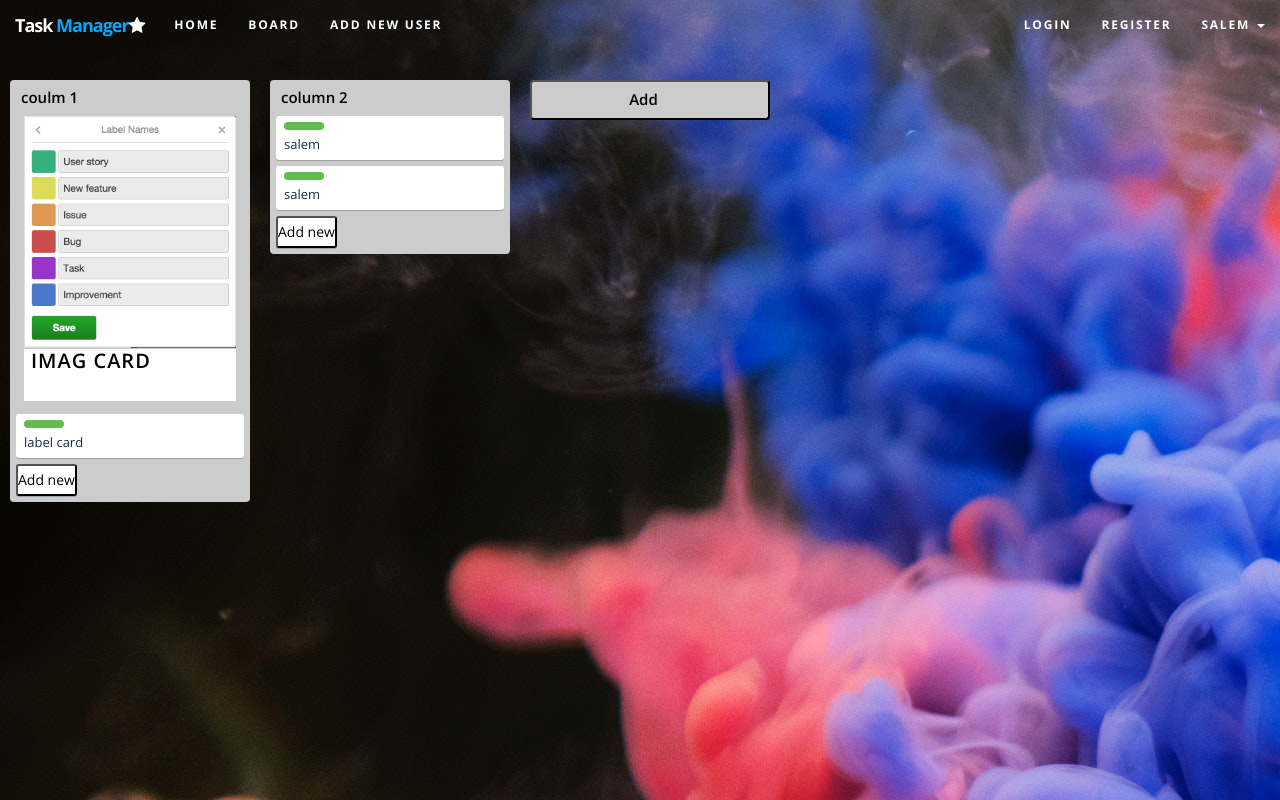
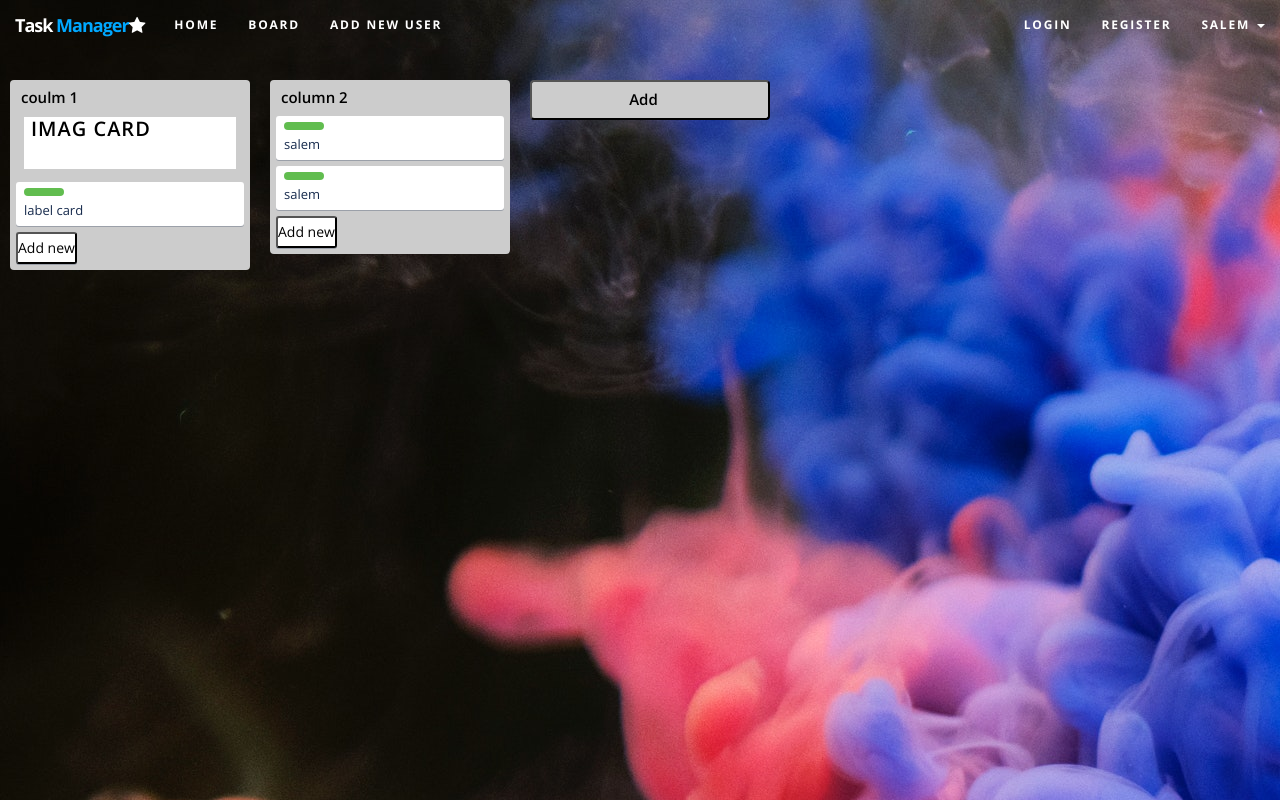
Before and after one commit to SalemAttia/assignme-frontend, a Vue app: page /board/1 in a window 1280 px wide. Shown: the top 800 px of the page. Built offline with nearby package versions, Linux system fonts and the light colour scheme; some icons are missing.

Commit message:
add new item

```diff
--- a/src/Component/Add-item.vue
+++ b/src/Component/Add-item.vue
@@ -12,7 +12,7 @@
    props: ['data','index'],
    methods: {
        addItem() {
-
+         this.$emit ('newitem', this.data)
        }
    }
  }
--- a/src/Component/Board-col.vue
+++ b/src/Component/Board-col.vue
@@ -8,7 +8,7 @@
       </span>
     </div>
     <CardsList v-for="(card, index) in data.cards" :key="`${'card'}${index}`" :data="card"></CardsList>
-    <Add-item :data="data.cards" :index="index"></Add-item>
+    <Add-item :data="data.cards" :index="index" @newitem = "addNewitem"></Add-item>
   </div>
 </div>
 </template>
@@ -24,6 +24,22 @@ export default {
 components: {
   CardsList,
   AddItem
+  },
+  methods:
+  {
+    addNewitem :function(data)
+    {
+      this.data.cards.push(
+        {
+          id:5,
+          name:'imag mahmoud',
+          type:'img',
+          content:'random test',
+          img:'',
+         order:5,
+        }
+      );
+    }
   }
 }
 </script>
--- a/src/Component/Image-card.vue
+++ b/src/Component/Image-card.vue
@@ -31,10 +31,10 @@ export default {
 {
   margin:0px 14px 12px;
 }
-.js-card-cover {
+/* .js-card-cover {
   background-color: rgb(244, 244, 244);
   background-image: url(../assets/image/welcome.png);
   height: 232px;
   background-size: contain;
-}
+} */
 </style>
--- a/src/Pages/Home.vue
+++ b/src/Pages/Home.vue
@@ -7,7 +7,6 @@
     </div>
     <ul class="row">
       <Card v-for="(board,index) in boards" :key="'row'+index" :index="index" :data="board"></Card>
-
     </ul>
   </div>
 </section>
```
